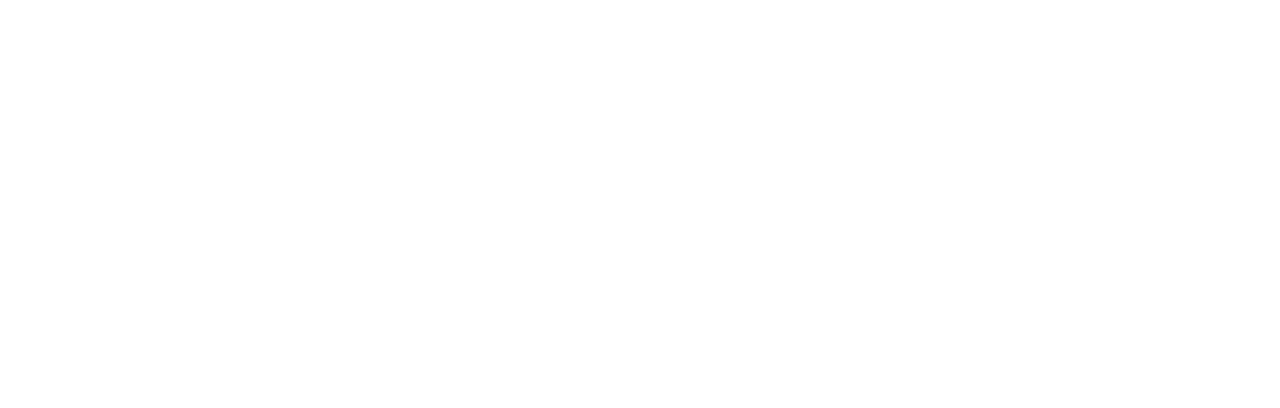
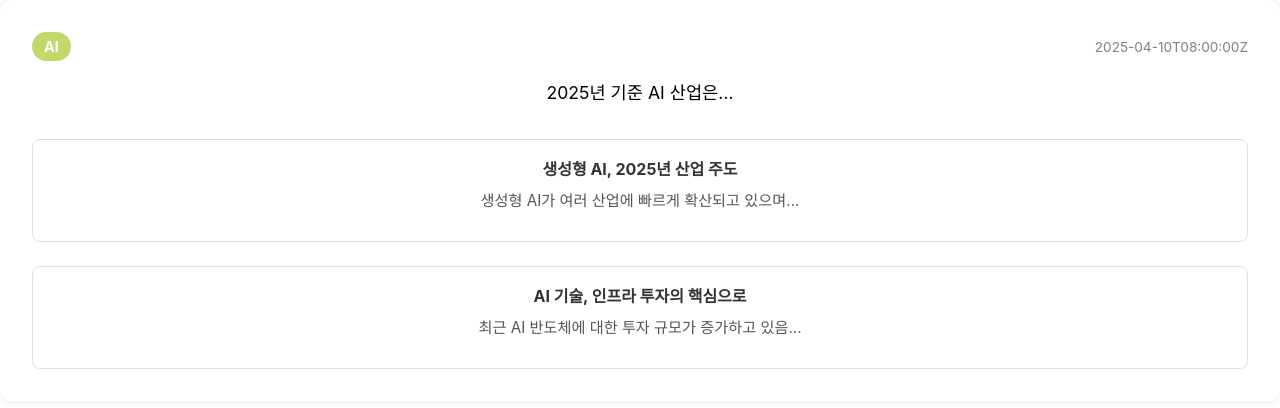
Before and after one commit to pal-lang-gwi/soup-frontend, a React (Vite) app: page /news in a window 1280 px wide. Before the commit this address had no page. Shown: the top 408 px of the page. Built offline with nearby package versions, Linux system fonts and the light colour scheme; no server answers.

Commit message:
🌸feat : 서버 헬스체크

```diff
--- a/src/api/keywords.ts
+++ b/src/api/keywords.ts
@@ -1,7 +1,7 @@
 import { Keyword, KeywordsApiResponse } from "../types/keyword";
 import { api } from "./axiosInstance";
 
-// /api/v1/keywords - 전체체 키워드 조회
+// /api/v1/keywords - 전체 키워드 조회
 export const axiosKeywords = (): Promise<Keyword[]> => {
     return api
     .get<KeywordsApiResponse>('/keywords')
--- /dev/null
+++ b/src/api/serverhealth.ts
@@ -0,0 +1,5 @@
+import { api } from "./axiosInstance";
+
+export const axiosServerHealth = () => {
+    return api.get('/health');
+}
--- a/src/components/Navbar.tsx
+++ b/src/components/Navbar.tsx
@@ -1,4 +1,5 @@
 import { useState } from 'react';
+import { useNavigate } from 'react-router';
 import styled from "styled-components";
 import LoginForm from '../components/LoginForm';
 import Logo from "./Logo";
@@ -10,9 +11,15 @@
     const [isModalOpen, setIsModalOpen] = useState(false);
     const openModal = () => setIsModalOpen(true);
     const closeModal = () => setIsModalOpen(false);
+    const navigate = useNavigate();
     return (
         <Nav>
             <Logo />
+            <NavList>
+                <NavLink onClick={() => navigate('/news')}>게시판</NavLink>
+                <NavLink onClick={() => navigate('/health')}>헬스체크</NavLink>
+            </NavList>
+
             <ButtonStyle>
             <SendButton onClick={openModal}>구독하기</SendButton>
             </ButtonStyle>
@@ -45,6 +52,26 @@
     z-index:1000;
 `;
 
+const NavList = styled.div`
+    display: flex;
+    gap: 30px;
+    margin-left: 2rem;
+    align-items: center;
+`;
+
+const NavLink = styled.button`
+    background: none;
+    border: none;
+    font-size: 1rem;
+    color: #333;
+    cursor: pointer;
+    padding: 8px 12px;
+    transition: background-color 0.2s ease;
+
+    &:hover {
+        color: ${({theme}) => theme.mainGreen};
+    }
+`;
 const ButtonStyle = styled.div`
     margin-left:auto;
         button {
--- /dev/null
+++ b/src/components/NewsPage.tsx
@@ -0,0 +1,115 @@
+import React from 'react';
+import styled from 'styled-components';
+import { NewsDetailProps } from '../types/news';
+
+const NewsPage: React.FC = () => {
+    //TODO: 더미데이터 지우고 props로 바꾸기
+    const dummyData: NewsDetailProps = {
+        keyword: 'AI',
+        longSummary: '2025년 기준 AI 산업은...',
+        createdDate: '2025-04-10T08:00:00Z',
+        articles: [
+            {
+            title: '생성형 AI, 2025년 산업 주도',
+            url: 'https://news.site/article1',
+            summary: '생성형 AI가 여러 산업에 빠르게 확산되고 있으며...',
+            },
+            {
+            title: 'AI 기술, 인프라 투자의 핵심으로',
+            url: 'https://news.site/article2',
+            summary: '최근 AI 반도체에 대한 투자 규모가 증가하고 있음...',
+            },
+        ],
+        };
+
+    const { keyword, longSummary, createdDate, articles } = dummyData;
+        return (
+            <>
+        {/* <Navbar /> */}
+        <Container>
+        <Header>
+            <KeywordTag>{keyword}</KeywordTag>
+            <Date>{createdDate}</Date>
+        </Header>
+        <Summary>{longSummary}</Summary>
+        <ArticleList>
+            {articles.map((article, idx) => (
+            <ArticleCard key={idx}>
+                <ArticleTitle href={article.url} target="_blank" rel="noopener noreferrer">
+                {article.title}
+                </ArticleTitle>
+                <ArticleSummary>{article.summary}</ArticleSummary>
+            </ArticleCard>
+            ))}
+        </ArticleList>
+        </Container>
+        </>
+    );
+};
+
+export default NewsPage;
+
+
+const Container = styled.div`
+    min-height: 20vh;
+    padding: 2rem;
+    background-color: white;
+    border-radius: 12px;
+    box-shadow: 0 0 10px rgba(0, 0, 0, 0.1);
+`;
+
+const Header = styled.div`
+    display: flex;
+    justify-content: space-between;
+    align-items: baseline;
+    margin-bottom: 1rem;
+`;
+
+const KeywordTag = styled.span`
+    background-color: ${({ theme }) => theme.mainGreen};
+    color: white;
+    padding: 6px 12px;
+    border-radius: 999px;
+    font-size: 0.9rem;
+    font-weight: bold;
+`;
+
+const Date = styled.span`
+    color: gray;
+    font-size: 0.85rem;
+`;
+
+const Summary = styled.p`
+    font-size: 1.1rem;
+    margin-bottom: 2rem;
+    line-height: 1.6;
+`;
+
+const ArticleList = styled.div`
+    display: flex;
+    flex-direction: column;
+    gap: 1.5rem;
+`;
+
+const ArticleCard = styled.div`
+    padding: 1rem;
+    border: 1px solid #e0e0e0;
+    border-radius: 8px;
+`;
+
+const ArticleTitle = styled.a`
+    font-size: 1rem;
+    font-weight: bold;
+    color: #333;
+    text-decoration: none;
+
+    &:hover {
+        text-decoration: underline;
+    }
+`;
+
+const ArticleSummary = styled.p`
+    font-size: 0.95rem;
+    color: #555;
+    margin-top: 0.5rem;
+`;
--- /dev/null
+++ b/src/components/RecheckButton.tsx
@@ -0,0 +1,65 @@
+import styled from 'styled-components';
+
+interface RecheckButtonProps {
+    onClick: () => void;
+    children?: React.ReactNode;
+}
+
+
+const RecheckButton = ({ onClick, children }: RecheckButtonProps) => {
+    return (
+        <StyledWrapper>
+        <button className="button" onClick={onClick}>
+            <svg xmlns="http://www.w3.org/2000/svg" width={20} viewBox="0 0 20 20" height={20} fill="none" className="svg-icon">
+            <g strokeWidth="1.5" strokeLinecap="round" stroke="#ff342b">
+                <path d="m3.33337 10.8333c0 3.6819 2.98477 6.6667 6.66663 6.6667 3.682 0 6.6667-2.9848 6.6667-6.6667 0-3.68188-2.9847-6.66664-6.6667-6.66664-1.29938 0-2.51191.37174-3.5371 1.01468" />
+                <path d="m7.69867 1.58163-1.44987 3.28435c-.18587.42104.00478.91303.42582 1.0989l3.28438 1.44986" />
+            </g>
+            </svg>
+            <span className="lable">{children}</span>
+        </button>
+        </StyledWrapper>
+    );
+}
+
+const StyledWrapper = styled.div`
+.button {
+    display: flex;
+    justify-content: center;
+    align-items: center;
+    padding: 6px 12px;
+    gap: 8px;
+    height: 34px;
+    width: 112px;
+    border: none;
+    background: #ff362b34;
+    border-radius: 20px;
+    cursor: pointer;
+}
+
+.lable {
+    line-height: 20px;
+    font-size: 17px;
+    color: #ff342b;
+    letter-spacing: 1px;
+}
+
+.button:hover {
+    background: #ff362b52;
+}
+
+.button:hover .svg-icon {
+    animation: spin 2s linear infinite;
+}
+
+@keyframes spin {
+    0% {
+    transform: rotate(0deg);
+    }
+
+    100% {
+    transform: rotate(-360deg);
+    }
+}`;
+
+export default RecheckButton;
--- /dev/null
+++ b/src/pages/HealthCheck.tsx
@@ -0,0 +1,72 @@
+import { useState } from 'react';
+import styled from 'styled-components';
+import { axiosServerHealth } from '../api/serverhealth';
+import Navbar from "../components/Navbar";
+import RecheckButton from '../components/RecheckButton';
+
+function HealthCheck(){
+    const[message, setMessage] = useState('');
+
+    const handleHealthCheck = async () => {
+        try {
+            const response = await axiosServerHealth();
+            setMessage(response.data);
+        }catch(error){
+            setMessage('서버 쉬는 중')
+            console.error('Healt Check 실패 :', error);
+        }
+    }
+
+    return(
+        <>
+        <Navbar />
+        <Background>
+        <GradientOverlay />
+        <ContentWrapper>
+        <RecheckButton onClick={handleHealthCheck}>서버야!</RecheckButton>
+        {message && <Message>{message}</Message>}
+        </ContentWrapper>
+        </Background>
+        </>
+    );
+}
+
+export default HealthCheck;
+
+
+const Background = styled.div`
+    position: relative;
+    background-color: white;
+    height: 100vh;
+    overflow: hidden;
+`;
+
+const GradientOverlay = styled.div`
+    position: absolute;
+    top: 0;
+    left: 0;
+    width: 100%;
+    height: 40vh;
+    background: linear-gradient(
+        to bottom,
+        ${({ theme }) => theme.mainColor} 0%,
+        #ffffff 100%
+    );
+    z-index: 0;
+`;
+
+const ContentWrapper = styled.div`
+    display: flex;
+    margin-top: 10vh;
+    justify-content: center;
+    align-items: center;
+    min-height: 20vh;
+    position: relative;
+    z-index: 1;
+`;
+
+const Message = styled.div`
+    margin-top: 1rem;
+    font-size: 1.1rem;
+    color: #333;
+`;
--- a/src/routes/router.tsx
+++ b/src/routes/router.tsx
@@ -1,11 +1,15 @@
 import { Route, Routes } from "react-router";
+import NewsPage from "../components/NewsPage";
 import FirstLogin from "../pages/FirstLogin";
+import HealthCheck from "../pages/HealthCheck";
 import HomePage from "../pages/HomePage";
 
 const AppRoutes = () => (
     <Routes>
         <Route path="/" element={<HomePage />} />
         <Route path="/signup" element={<FirstLogin />} />
+        <Route path="/news" element={<NewsPage />} />
+        <Route path="/health" element={<HealthCheck />} />
     </Routes>
 )
 export default AppRoutes;
--- /dev/null
+++ b/src/types/news.ts
@@ -0,0 +1,12 @@
+export interface Article {
+    title: string;
+    url: string;
+    summary: string;
+}
+
+export interface NewsDetailProps {
+    keyword: string;
+    longSummary: string;
+    createdDate: string;
+    articles: Article[];
+}
```
Also changed, not shown: src/pages/MailList.tsx (added, +52 -0 lines), src/types/keyword.ts (line endings or trailing spaces), 1 other file (tests, documents, lock files or other folders).
